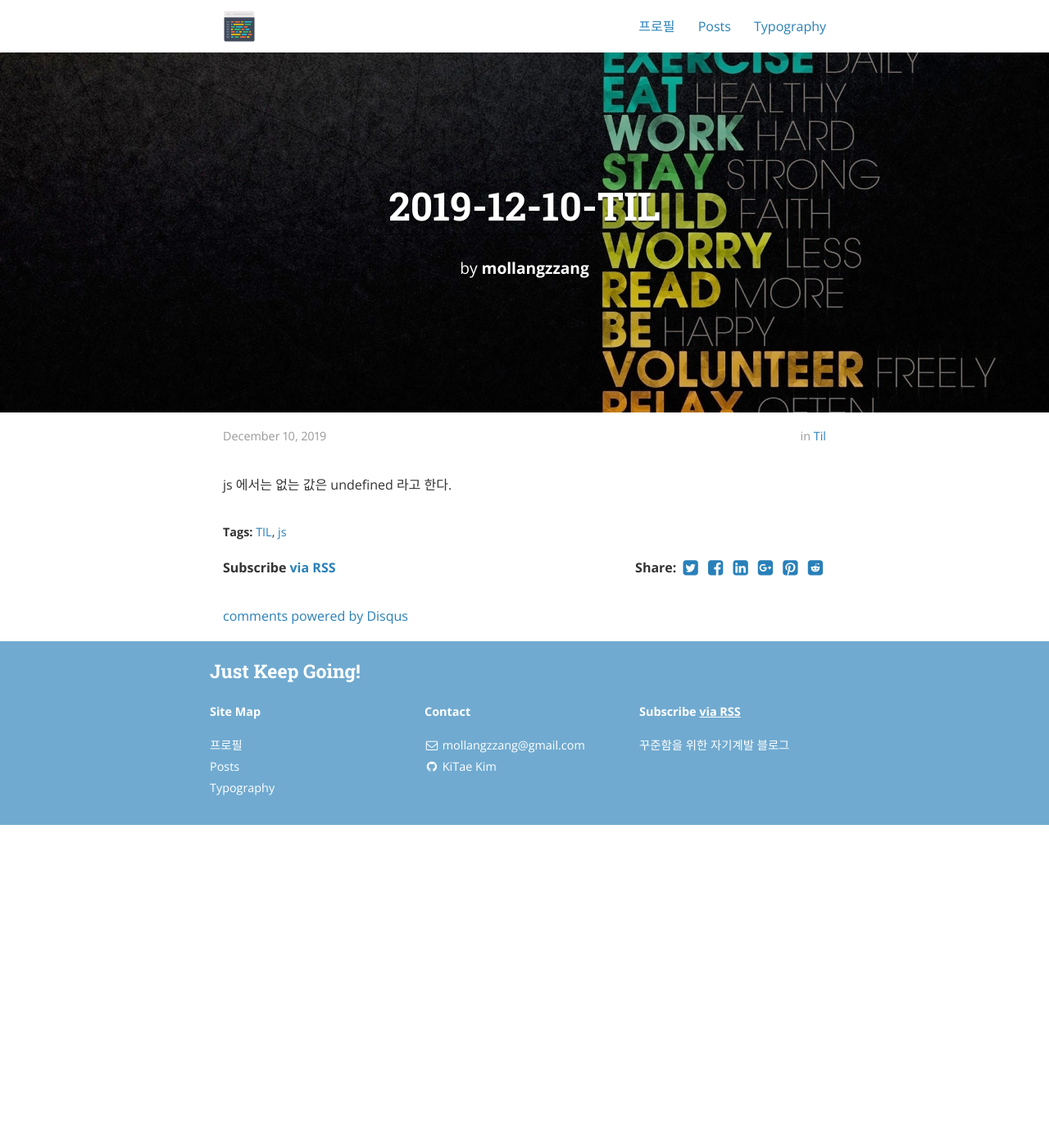
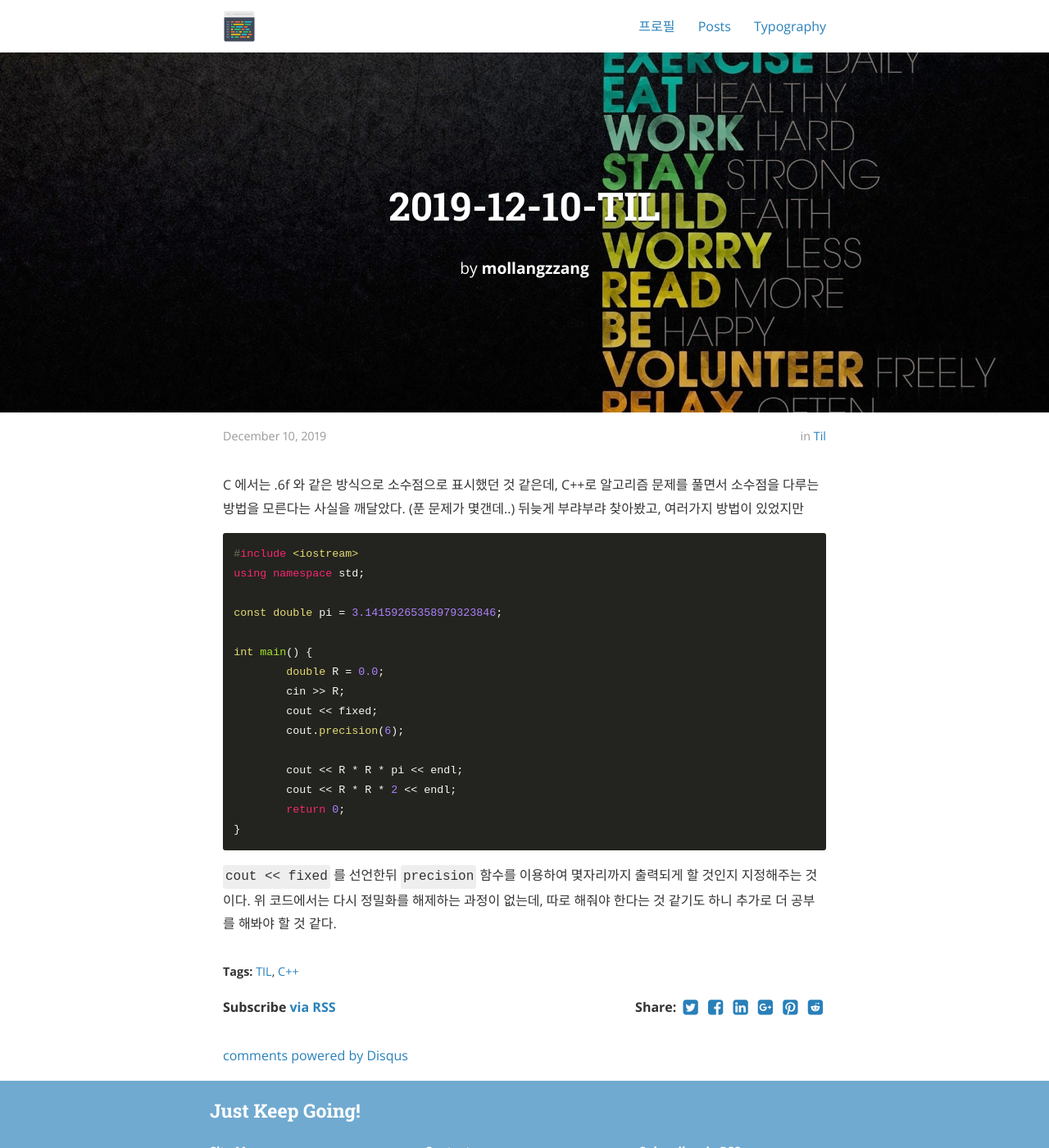
Before and after one commit to flash1117/flash1117.github.io, a Jekyll site: the page built from _posts/2019-12-10-TIL.markdown, in a window 1280 px wide and 1400 px high. Shown: the whole window at 82% size. Built offline with Jekyll 4.4.1, drawn with Linux system fonts in a browser that asks for light colours; nearby versions of some CDN libraries; comment, search, counter and statistics services are not loaded.

Commit message:
update algorithm

````diff
--- a/_posts/2019-12-10-TIL.markdown
+++ b/_posts/2019-12-10-TIL.markdown
@@ -4,8 +4,28 @@ title:  "2019-12-10-TIL"
 date:   2019-12-10 13:00:59
 author: mollangzzang
 categories: TIL
-tags:	TIL js
+tags:	TIL C++
 cover:  "/assets/TIL.png"
 ---
 
-js 에서는 없는 값은 undefined 라고 한다.
+C 에서는 .6f 와 같은 방식으로 소수점으로 표시했던 것 같은데, C++로 알고리즘 문제를 풀면서 소수점을 다루는 방법을 모른다는 사실을 깨달았다. (푼 문제가 몇갠데..) 뒤늦게 부랴부랴 찾아봤고, 여러가지 방법이 있었지만
+
+```
+#include <iostream>
+using namespace std;
+
+const double pi = 3.14159265358979323846;
+
+int main() {
+	double R = 0.0;
+	cin >> R;
+	cout << fixed;
+	cout.precision(6);
+
+	cout << R * R * pi << endl;
+	cout << R * R * 2 << endl;
+	return 0;
+}
+```
+
+`cout << fixed` 를 선언한뒤 `precision` 함수를 이용하여 몇자리까지 출력되게 할 것인지 지정해주는 것이다. 위 코드에서는 다시 정밀화를 해제하는 과정이 없는데, 따로 해줘야 한다는 것 같기도 하니 추가로 더 공부를 해봐야 할 것 같다.
````
Also changed, not shown: _posts/2019-12-17-TIL.markdown (added, +76 -0 lines).
